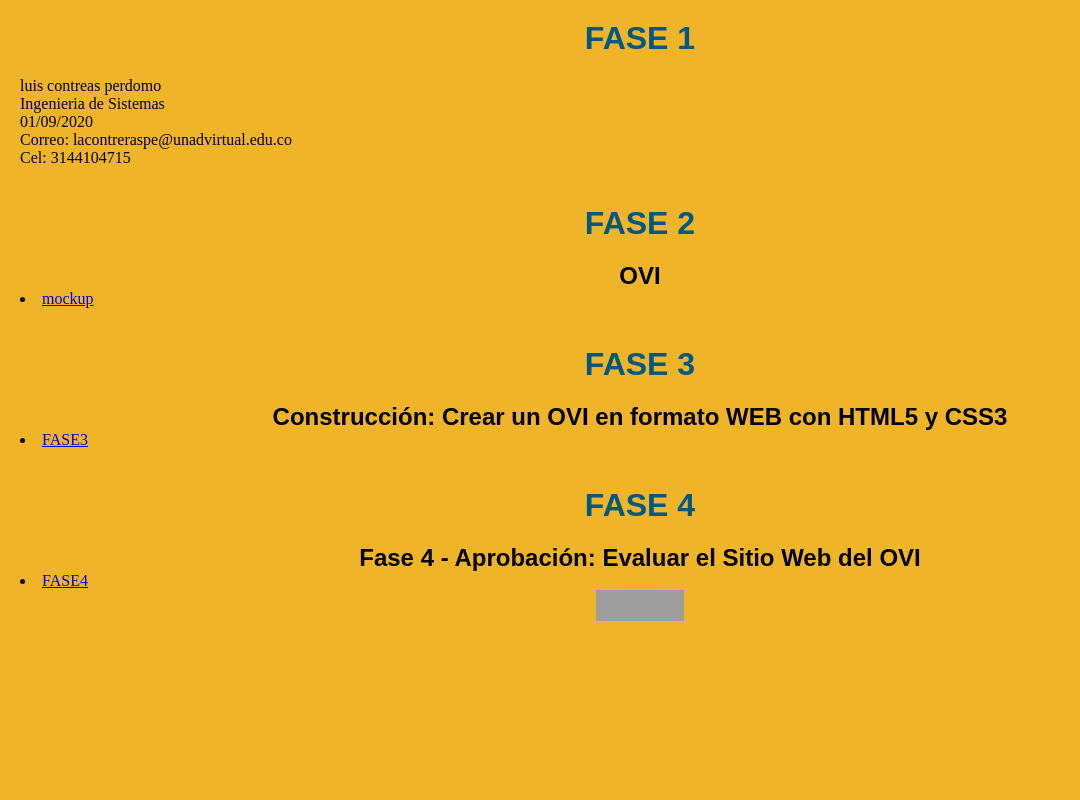
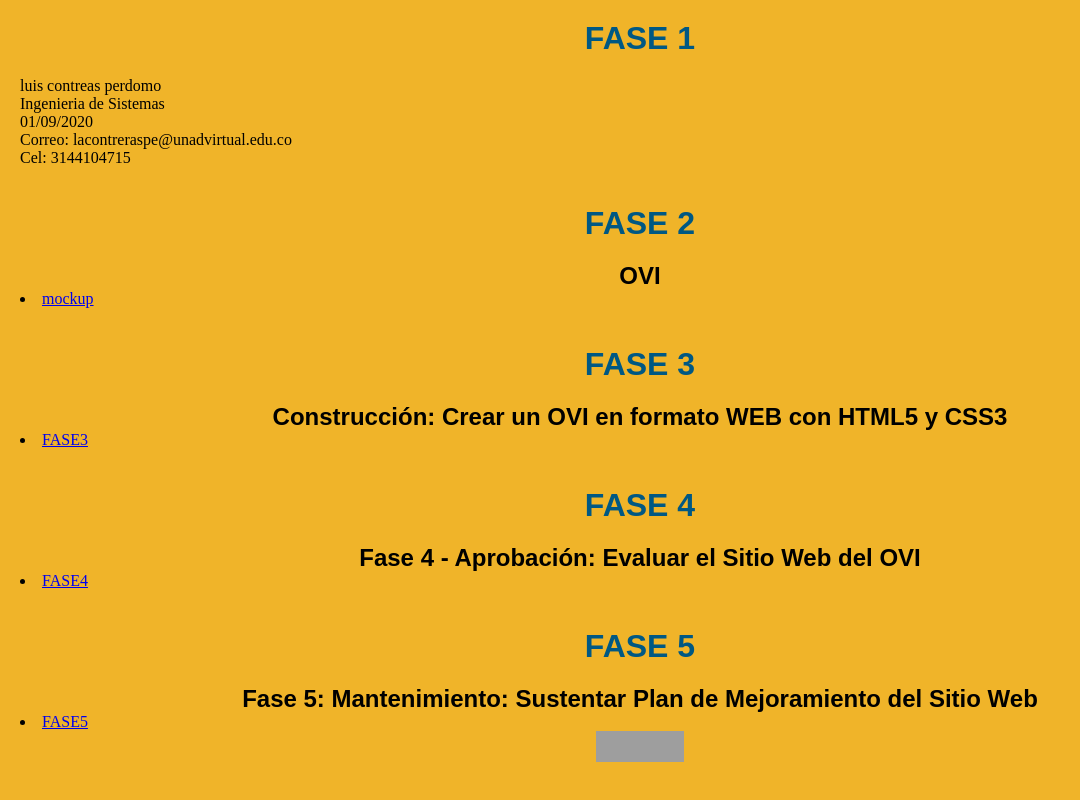
Before and after one commit to lacontreraspe/DSWluisContreras, a plain HTML site: page index.html in a window 1280 px wide. Shown: the whole page, without its empty margins (0-1080 px from the left). Drawn offline with Linux system fonts and the light colour scheme; grey boxes are pictures that could not be loaded.

Commit message:
Update index.html

```diff
--- a/index.html
+++ b/index.html
@@ -17,6 +17,10 @@ Cel: 3144104715<br>
 <h1>FASE 4</h1>
 <h2>Fase 4 - Aprobación: Evaluar el Sitio Web del OVI</h2>
 <li><a href="inicio.html">FASE4</li></a>
+<br>
+<h1>FASE 5</h1>
+<h2> Fase 5: Mantenimiento: Sustentar Plan de Mejoramiento del Sitio Web</h2>
+<li><a href="inicio.html">FASE5</li></a>
 <p>
     <a href="https://jigsaw.w3.org/css-validator/check/referer">
         <img style="border:0;width:88px;height:31px"
```
